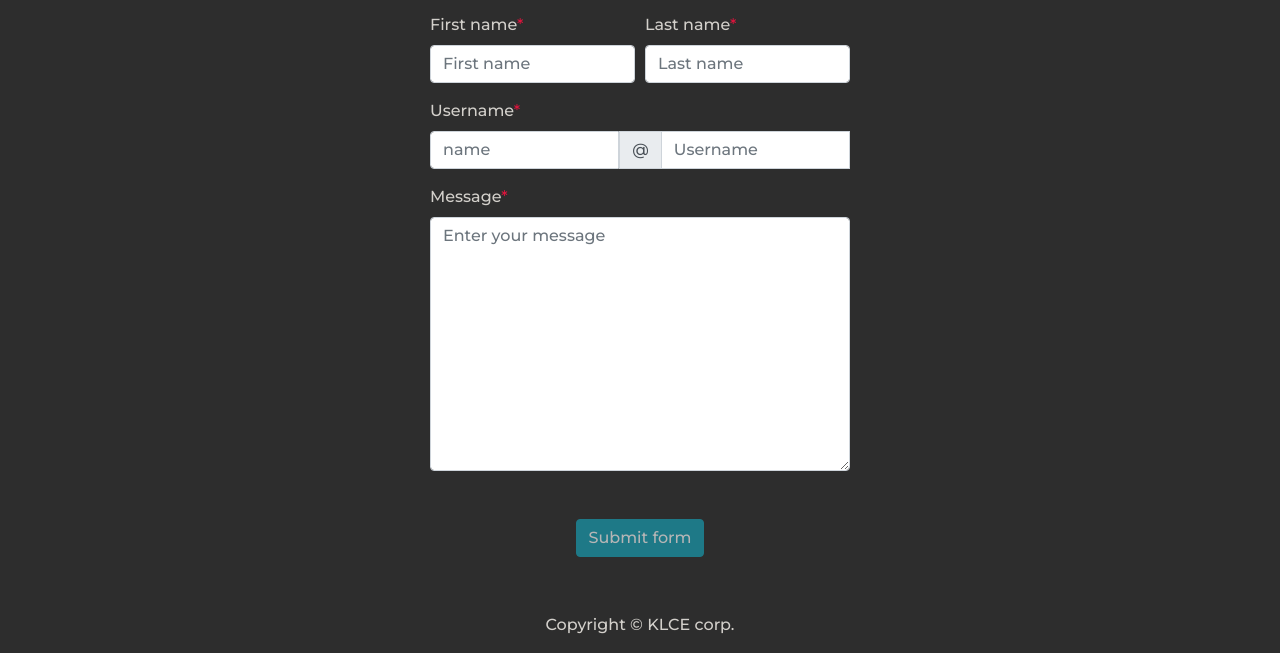
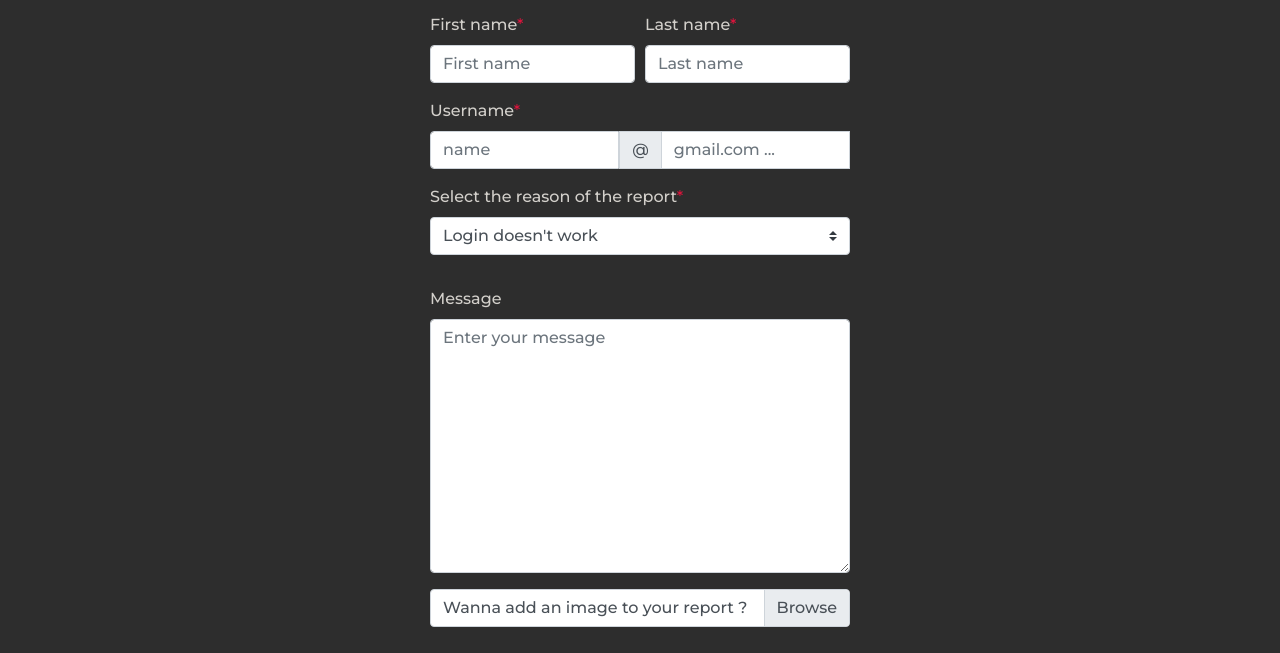
Before and after one commit to ECecillo/MemoryWeb, a plain HTML site: page index/contactAnglais.html in a window 1280 px wide. Shown: the part 299-952 px from the top of the page. Drawn offline with nearby package versions, Linux system fonts and the light colour scheme; a web font is replaced by a local one.

Commit message:
ajout d'un select et d'un browse file

```diff
--- a/index/contactAnglais.html
+++ b/index/contactAnglais.html
@@ -121,7 +121,7 @@
           <div class="input-group-prepend">
             <span class="input-group-text" id="inputGroupPrepend3">@</span>
           </div>
-          <input type="text" class="form-control" id="validationServerUsername" placeholder="Username"
+          <input type="text" class="form-control" id="validationServerUsername" placeholder="gmail.com ..."
             aria-describedby="inputGroupPrepend3" required>
           <div class="invalid-feedback">
             Please choose a username.
@@ -131,9 +131,31 @@
     </div>
     <div class="form-row d-flex justify-content-center">
       <div class="col-md-4 mb-3">
-        <label for="exampleFormControlTextarea1">Message<span style="color: crimson;">*</span></label>
+        <label for="validationServer01">Select the reason of the report<span style="color: crimson;">*</span></label>
+        <div class="form-group" required>
+          <select class="custom-select">
+            <option value="">Login doesn't work</option>
+            <option value="1">Link Down</option>
+            <option value="2">Can't Add a Game</option>
+            <option value="3">Other (please detail in the message box)</option>
+          </select>
+          <div class="invalid-feedback">Example invalid custom select feedback</div>
+        </div>
+      </div>
+    </div>
+    <div class="form-row d-flex justify-content-center">
+      <div class="col-md-4 mb-3">
+        <label for="exampleFormControlTextarea1">Message</label>
         <textarea class="form-control" id="exampleFormControlTextarea1" rows="10" cols="50"
           placeholder="Enter your message" required></textarea>
+      </div>
+    </div>
+    <div class="form-row d-flex justify-content-center">
+      <div class="col-md-4 mb-3">
+        <div class="custom-file">
+          <input type="file" class="custom-file-input" id="customFile">
+          <label class="custom-file-label" for="customFile">Wanna add an image to your report ?</label>
+        </div>
       </div>
     </div>
 
```
